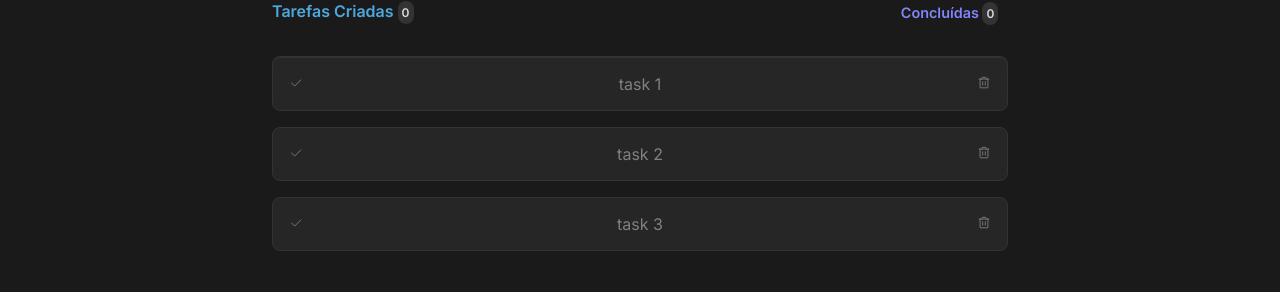
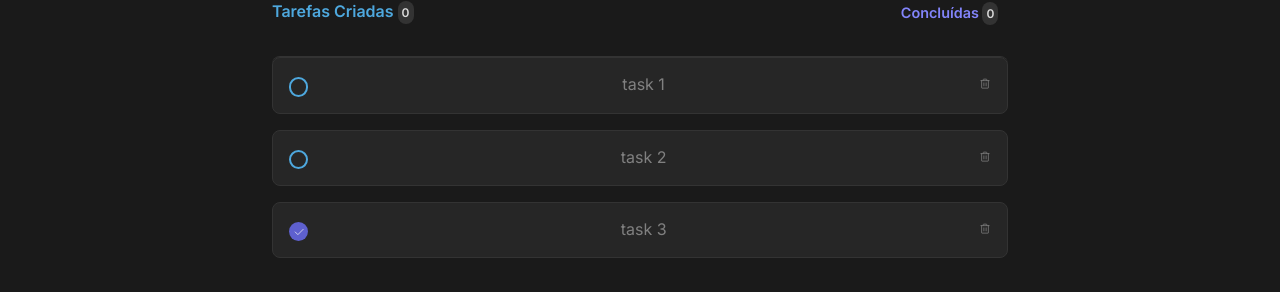
Before and after one commit to lipecalixto/todo-list, a React (Vite) app: page / in a window 1280 px wide. Shown: the part 289-581 px from the top of the page. Built offline with nearby package versions, Linux system fonts and the light colour scheme.

Commit message:
terminando checkbox

```diff
--- a/src/components/Task.module.css
+++ b/src/components/Task.module.css
@@ -8,3 +8,55 @@
   margin-bottom: 1rem;
   padding: 1rem 1rem;
 }
+
+.labelCheckboxMarked {
+  display: block;
+  margin-top: 3px;
+  width: 1.2rem;
+  height: 1.2rem;
+  border: 0;
+  background: var(--purple-dark);
+  border-radius: 50%;
+  cursor: pointer;
+  text-align: center;
+
+  transition: background-color 100ms;
+
+  color: var(--gray-100);
+}
+
+.labelCheckboxMarked:hover{
+  background: var(--purple);
+  color: var(--gray-100);
+}
+
+.labelCheckboxMarked input {
+  display: none;
+}
+
+.labelCheckboxUnmarked {
+  display: block;
+  margin-top: 3px;
+  width: 1.2rem;
+  height: 1.2rem;
+  border: 2px solid var(--blue);
+  border-radius: 50%;
+  cursor: pointer;
+  text-align: center;
+
+  transition: background-color 100ms;
+}
+
+.labelCheckboxUnmarked:hover{
+  background: var(--gray-400) ;
+  border: 2px solid var(--blue-dark);
+  color: var(--gray-300);
+}
+
+.labelCheckboxUnmarked input {
+  display: none;
+}
+
+.checkboxUnmarked {
+  display: none;
+}
--- a/src/components/Task.tsx
+++ b/src/components/Task.tsx
@@ -4,19 +4,25 @@ import styles from './Task.module.css'
 
 interface Props {
   name: string
-  fineshed: boolean
+  finished: boolean
 }
 
-export function Task({ name }: Props) {
+export function Task({ name, finished }: Props) {
   return (
     <>
       <div className={styles.container}>
-        <span>
-          <Check size={14} />
+        <span
+          className={
+            finished ? styles.labelCheckboxMarked : styles.labelCheckboxUnmarked
+          }
+        >
+          <span className={finished ? '' : styles.checkboxUnmarked}>
+            <Check size={12} />
+          </span>
         </span>
         <span>{name}</span>
         <span>
-          <Trash size={14} />
+          <Trash size={12} />
         </span>
       </div>
     </>
--- a/src/components/TaskList.tsx
+++ b/src/components/TaskList.tsx
@@ -8,17 +8,17 @@ export function TaskList() {
     {
       id: '1',
       name: 'task 1',
-      fineshed: false,
+      finished: false,
     },
     {
       id: '2',
       name: 'task 2',
-      fineshed: false,
+      finished: false,
     },
     {
       id: '3',
       name: 'task 3',
-      fineshed: false,
+      finished: true,
     },
   ]
 
@@ -45,9 +45,9 @@ export function TaskList() {
         {tasks.length ? (
           <section className={styles.listTasks}>
             <ul>
-              {tasks.map(({ id, name, fineshed }) => (
+              {tasks.map(({ id, name, finished }) => (
                 <li key={id}>
-                  <Task name={name} fineshed={fineshed} />
+                  <Task name={name} finished={finished} />
                 </li>
               ))}
             </ul>
```
